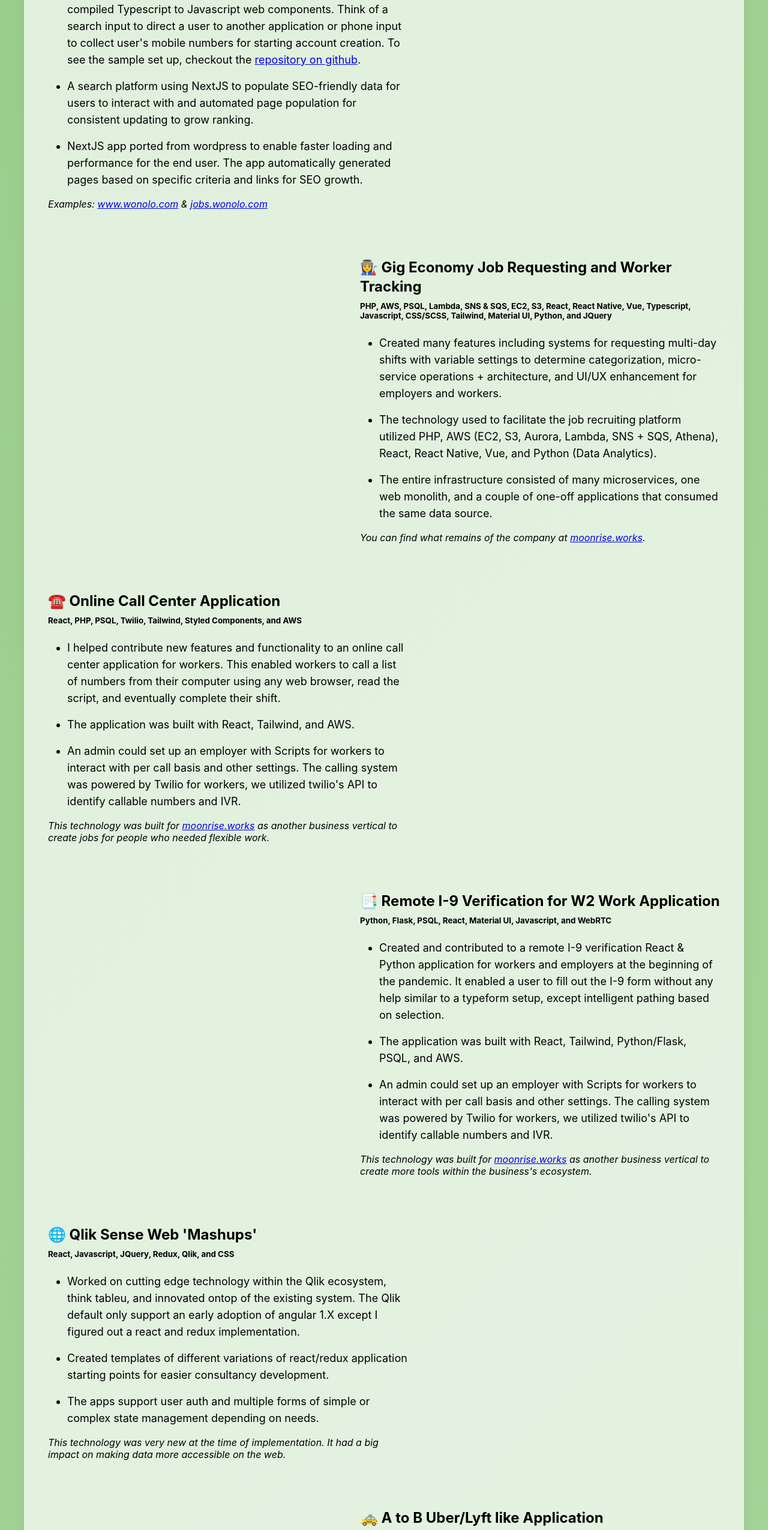
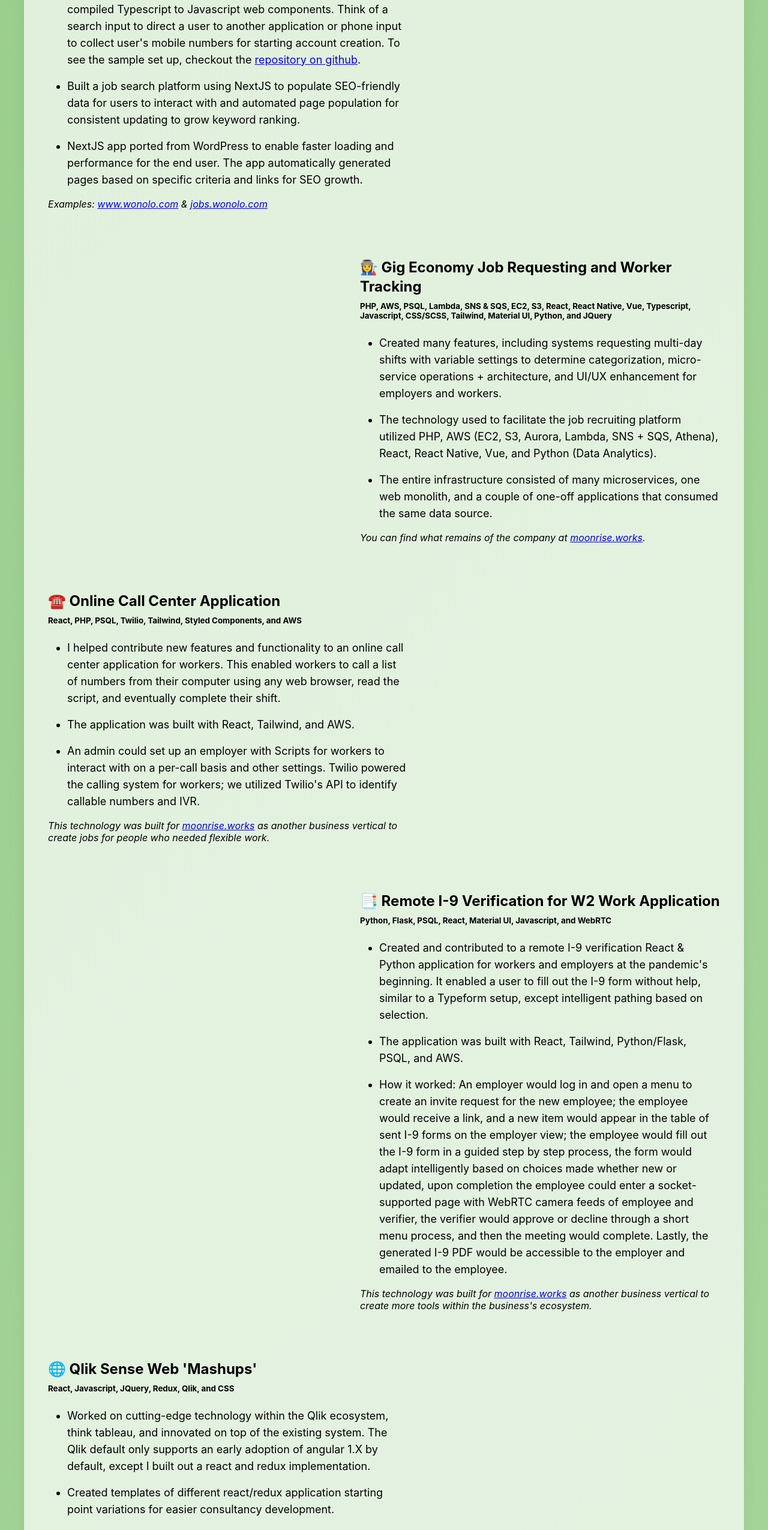
Before and after one commit to y04nqt/y04nqt.github.io, a React (Create React App) app: page / in a window 1280 px wide. Shown: the part 2860-5410 px from the top of the page at 60% size. Built offline with nearby package versions, Linux system fonts and the light colour scheme.

Commit message:
updated copy for with grammarly

```diff
--- a/src/components/WorkSection.tsx
+++ b/src/components/WorkSection.tsx
@@ -12,10 +12,10 @@ const WorkSection = () => {
                             Fully customizable rehydrated deployed bundles of minified and compiled Typescript to Javascript web components. Think of a search input to direct a user to another application or phone input to collect user's mobile numbers for starting account creation. To see the sample set up, checkout the <a href="https://github.com/y04nqt/deployable-web-components" target="_blank" rel="noreferrer">repository on github</a>.
                         </li>
                         <li className="mb-4">
-                            A search platform using NextJS to populate SEO-friendly data for users to interact with and automated page population for consistent updating to grow ranking.
+                            Built a job search platform using NextJS to populate SEO-friendly data for users to interact with and automated page population for consistent updating to grow keyword ranking.
                         </li>
                         <li className="mb-4">
-                            NextJS app ported from wordpress to enable faster loading and performance for the end user. The app automatically generated pages based on specific criteria and links for SEO growth.
+                            NextJS app ported from WordPress to enable faster loading and performance for the end user. The app automatically generated pages based on specific criteria and links for SEO growth.
                         </li>
                     </ul>
                     <p className="italic">Examples: <a href="https://www.wonolo.com" target="_blank" rel="noreferrer">www.wonolo.com</a> & <a href="https://jobs.wonolo.com" target="_blank" rel="noreferrer">jobs.wonolo.com</a></p>
@@ -25,7 +25,7 @@ const WorkSection = () => {
                     <small className="block mb-6 font-bold">PHP, AWS, PSQL, Lambda, SNS & SQS, EC2, S3, React, React Native, Vue, Typescript, Javascript, CSS/SCSS, Tailwind, Material UI, Python, and JQuery</small>
                     <ul className="p-0 m-0 text-lg list-none sm:list-disc sm:pl-8">
                         <li className="mb-4">
-                            Created many features including systems for requesting multi-day shifts with variable settings to determine categorization, micro-service operations + architecture, and UI/UX enhancement for employers and workers.
+                            Created many features, including systems requesting multi-day shifts with variable settings to determine categorization, micro-service operations + architecture, and UI/UX enhancement for employers and workers.
                         </li>
                         <li className="mb-4">
                             The technology used to facilitate the job recruiting platform utilized PHP, AWS (EC2, S3, Aurora, Lambda, SNS + SQS, Athena), React, React Native, Vue, and Python (Data Analytics).
@@ -47,7 +47,7 @@ const WorkSection = () => {
                             The application was built with React, Tailwind, and AWS.
                         </li>
                         <li className="mb-4">
-                            An admin could set up an employer with Scripts for workers to interact with per call basis and other settings. The calling system was powered by Twilio for workers, we utilized twilio's API to identify callable numbers and IVR.
+                            An admin could set up an employer with Scripts for workers to interact with on a per-call basis and other settings. Twilio powered the calling system for workers; we utilized Twilio's API to identify callable numbers and IVR.
                         </li>
                     </ul>
                     <p className="italic">This technology was built for <a href="https://moonrise.works" target="_blank" rel="noreferrer">moonrise.works</a> as another business vertical to create jobs for people who needed flexible work.</p>
@@ -57,13 +57,13 @@ const WorkSection = () => {
                     <small className="block mb-6 font-bold">Python, Flask, PSQL, React, Material UI, Javascript, and WebRTC</small>
                     <ul className="p-0 m-0 text-lg list-none sm:list-disc sm:pl-8">
                         <li className="mb-4">
-                            Created and contributed to a remote I-9 verification React & Python application for workers and employers at the beginning of the pandemic. It enabled a user to fill out the I-9 form without any help similar to a typeform setup, except intelligent pathing based on selection.
+                        Created and contributed to a remote I-9 verification React & Python application for workers and employers at the pandemic's beginning. It enabled a user to fill out the I-9 form without help, similar to a Typeform setup, except intelligent pathing based on selection.
                         </li>
                         <li className="mb-4">
                             The application was built with React, Tailwind, Python/Flask, PSQL, and AWS.
                         </li>
                         <li className="mb-4">
-                            An admin could set up an employer with Scripts for workers to interact with per call basis and other settings. The calling system was powered by Twilio for workers, we utilized twilio's API to identify callable numbers and IVR.
+                            How it worked: An employer would log in and open a menu to create an invite request for the new employee; the employee would receive a link, and a new item would appear in the table of sent I-9 forms on the employer view; the employee would fill out the I-9 form in a guided step by step process, the form would adapt intelligently based on choices made whether new or updated, upon completion the employee could enter a socket-supported page with WebRTC camera feeds of employee and verifier, the verifier would approve or decline through a short menu process, and then the meeting would complete. Lastly, the generated I-9 PDF would be accessible to the employer and emailed to the employee.
                         </li>
                     </ul>
                     <p className="italic">This technology was built for <a href="https://moonrise.works" target="_blank" rel="noreferrer">moonrise.works</a> as another business vertical to create more tools within the business's ecosystem.</p>
@@ -73,29 +73,29 @@ const WorkSection = () => {
                     <small className="block mb-6 font-bold">React, Javascript, JQuery, Redux, Qlik, and CSS</small>
                     <ul className="p-0 m-0 text-lg list-none sm:list-disc sm:pl-8">
                         <li className="mb-4">
-                            Worked on cutting edge technology within the Qlik ecosystem, think tableu, and innovated ontop of the existing system. The Qlik default only support an early adoption of angular 1.X except I figured out a react and redux implementation.
+                            Worked on cutting-edge technology within the Qlik ecosystem, think tableau, and innovated on top of the existing system. The Qlik default only supports an early adoption of angular 1.X by default, except I built out a react and redux implementation.
                         </li>
                         <li className="mb-4">
-                            Created templates of different variations of react/redux application starting points for easier consultancy development.
+                            Created templates of different react/redux application starting point variations for easier consultancy development.
                         </li>
                         <li className="mb-4">
                             The apps support user auth and multiple forms of simple or complex state management depending on needs.
                         </li>
                     </ul>
-                    <p className="italic">This technology was very new at the time of implementation. It had a big impact on making data more accessible on the web.</p>
+                    <p className="italic">This technology was very new at the time of implementation, and it significantly impacted making data more accessible on the web.</p>
                 </li>
                 <li className="bg-white bg-opacity-80 sm:bg-opacity-0 shadow-xl sm:shadow-none rounded-xl p-8 sm:p-0 m-0 mt-20 ml-auto min-w-[225px] max-w-[600px]">
                     <h4 className="mt-0 mb-0 mb-2 text-2xl">🚕 A to B Uber/Lyft like Application</h4>
                     <small className="block mb-6 font-bold">Angular 1.X, Javascript, PSQL, CSS/SCSS, Python, Flask, CakePHP, PHP, PhoneGap, Cordova, JQuery, and Heroku</small>
                     <ul className="p-0 m-0 text-lg list-none sm:list-disc sm:pl-8">
                         <li className="mb-4">
-                            Contributed to an Uber like application that serviced multitudes of clients, such as Facebook, Apple, Nike, and other major transit micro/macro operators.
+                            Contributed to an Uber-like application that serviced multitudes of clients, such as Facebook, Apple, Nike, and other major transit micro/macro operators.
                         </li>
                         <li className="mb-4">
                             The apps were in an ecosystem for drivers, riders, and admins. The technologies used were Angular 1.x, Python/Flask, Cordova/PhoneGap, and Heroku.
                         </li>
                         <li className="mb-4">
-                            I was tasked with building new features, redesigning UI/UX, and maintaining/deploying white-label applications with helping product/ops client relations.
+                        I was tasked with building new features, redesigning UI/UX, security audits, and maintaining/deploying white-label applications with helping product/ops client relations.
                         </li>
                     </ul>
                     <p className="italic">This was my first real foray into a large code base and feature building for web and mobile devices.</p>
```
